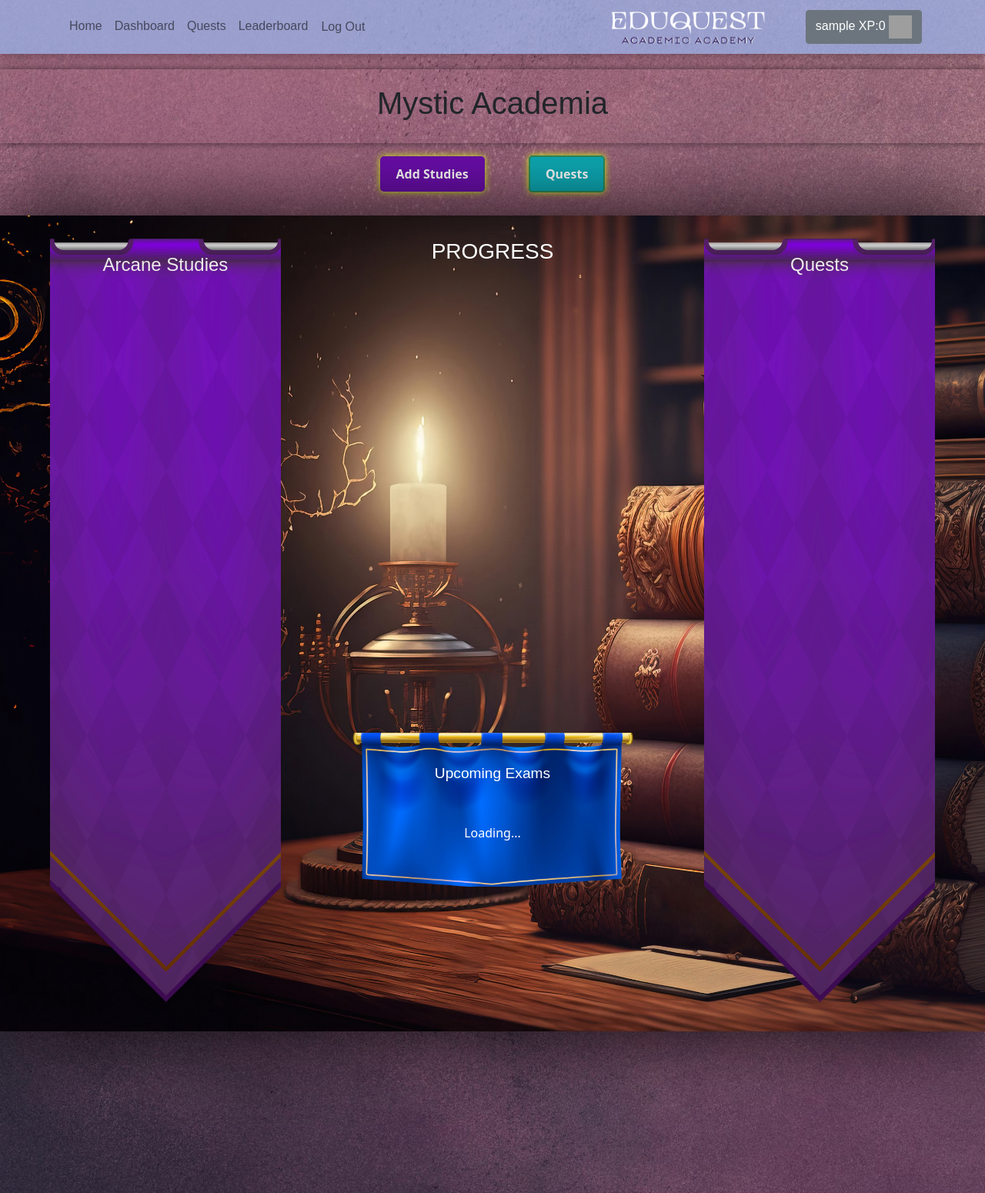
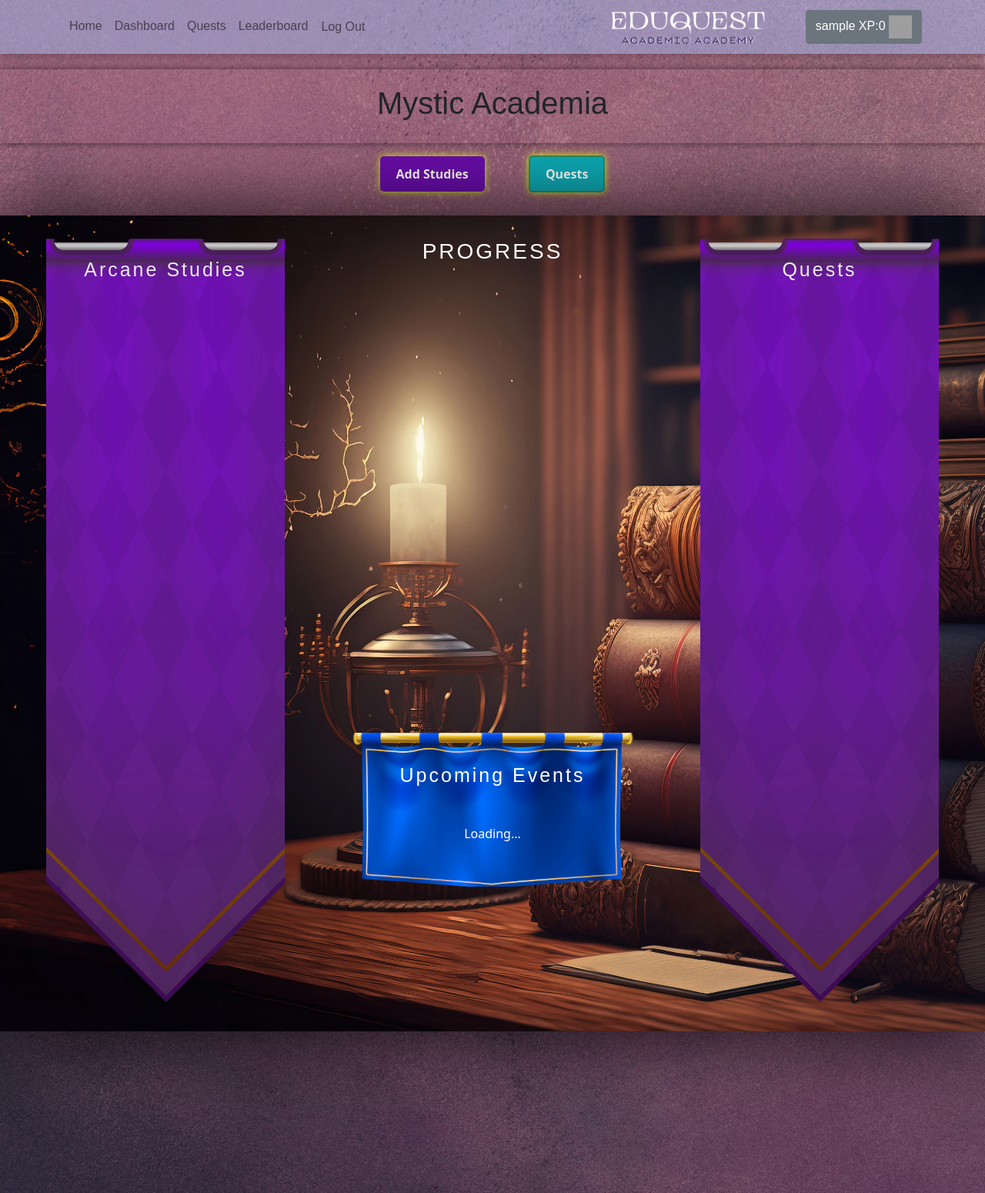
Before and after one commit to GA-EduQuest/EduQuest, a Django app: page /subjects/ in a window 1280 px wide. Shown: the top 1550 px of the page at 77% size. Run offline with Django 5.2, Linux system fonts and the light colour scheme; the visitor is signed in with stand-in values (Sample User, id 1); data that the repository does not hold is empty; some web fonts are replaced; grey boxes are pictures that could not be loaded.

Commit message:
Clean up

```diff
--- a/main_app/static/css/style.css
+++ b/main_app/static/css/style.css
@@ -24,7 +24,7 @@ body > main {
 .navbar {
     height: 70px;
     box-shadow: 0 0 20px rgba(0, 0, 0, 0.39);
-    background-color: rgba(153, 182, 239, 0.708);
+    background-color: rgba(153, 182, 239, 0.483);
     font-family: "TT Alientz Serif", sans-serif;
     top: 0;
     width: 100%;
@@ -402,9 +402,11 @@ footer p {
 .table-striped tbody tr:nth-of-type(even) {
     background-color: #445b97;
 }
+
 /* --------------------------------------------------------------------------------------------------------------- */
 /* Badge detail Page */
 /* --------------------------------------------------------------------------------------------------------------- */
+
 .badge-container {
     border: 1px solid rgb(219, 219, 219);
     border-radius: 10px;
@@ -451,19 +453,10 @@ footer p {
 .quest-details-header {
     background: linear-gradient(-45deg, #306cacb0, #a86ef4cd);
 }
-/* --------------------------------------------------------------------------------------------------------------- */
 
 /* --------------------------------------------------------------------------------------------------------------- */
-.form-text {
-    color: white;
-}
-.form-label {
-    color: white;
-}
-
-h2 {
-    font-family: "TT Alientz Serif", sans-serif;
-}
+/* Assignment forms  */
+/* --------------------------------------------------------------------------------------------------------------- */
 
 .assignment-form {
     margin: 20px auto;
@@ -488,3 +481,17 @@ h2 {
 .assignment-form h2 {
     margin-bottom: 0;
 }
+
+/* --------------------------------------------------------------------------------------------------------------- */
+/* Additional styles  */
+/* --------------------------------------------------------------------------------------------------------------- */
+
+.form-text {
+    color: white;
+}
+.form-label {
+    color: white;
+}
+h2 {
+    font-family: "TT Alientz Serif", sans-serif;
+}
--- a/main_app/static/css/subject-index-style.css
+++ b/main_app/static/css/subject-index-style.css
@@ -18,9 +18,8 @@
 
 .subject-list,
 .quest-list {
-    flex: 1;
-    min-width: 300px;
-    max-width: 300px;
+    min-width: 310px;
+    max-width: 310px;
     min-height: 1000px;
     height: auto;
     background-image: url(/static/images/banner.png);
@@ -46,7 +45,6 @@
     width: 100%;
     text-align: center;
     text-decoration: none;
-    color: #080808;
 }
 
 .subject-list ul,
@@ -59,7 +57,9 @@
 .quest-list h2 {
     color: #edebeb;
     text-align: center;
-    font-size: 1.5rem;
+    font-size: 25px;
+    letter-spacing: 3px;
+    margin-top: 5px;
     font-family: "TT Alientz Serif", sans-serif;
 }
 
@@ -91,13 +91,12 @@
     font-family: "TT Alientz Serif", sans-serif;
     padding: 10px 15px;
     border-radius: 5px;
-    border: none;
     position: relative;
-    transition: background-color 0.3s ease, transform 0.3s ease;
     display: inline-block;
     border: 1px solid white;
     border-left: 4px solid #8b4513;
     border-right: 4px solid #8b4513;
+    transition: background-color 0.3s ease, transform 0.3s ease;
 }
 
 .subject-list li a.btn:hover {
@@ -144,7 +143,7 @@
     left: 0px;
     color: white;
     z-index: 1;
-    font-size: 1.2rem;
+    font-size: 20px;
     font-weight: bold;
     opacity: 0;
     transition: opacity 0.3s ease;
@@ -167,7 +166,7 @@
 }
 
 .quest-list li:hover:before {
-    transform: scaleX(1);
+    transform: scaleX(1.1);
 }
 
 .quest-list li:hover .quest-name {
@@ -189,7 +188,6 @@
     background-repeat: no-repeat;
     background-position: center;
     background-size: cover;
-
     margin-top: 200px;
     margin-bottom: 20px;
     color: #fff;
@@ -201,8 +199,8 @@
 }
 
 .upcoming-container h3 {
-    font-size: 1.2rem;
-    margin-bottom: 10px;
+    font-size: 25px;
+    letter-spacing: 3px;
 }
 
 .add-subject a,
@@ -215,7 +213,7 @@
     color: #fff;
     border-radius: 5px;
     box-shadow: 0 0 10px rgb(225, 255, 29);
-    transition: background-color 0.3s ease;
+    transition: background-color 0.3s ease, transform 0.3s ease;
 }
 
 .add-subject a.btn-subject {
@@ -229,15 +227,18 @@
 
 .add-subject a.btn-subject:hover {
     background-color: #8d45e6;
+    transform: scale(1.1);
 }
 
 .add-subject a.btn-quests:hover {
     background-color: #30d2dc;
+    transform: scale(1.1);
 }
 
 h3 {
     color: white;
     font-family: "TT Alientz Serif", sans-serif;
+    letter-spacing: 3px;
 }
 
 /* -------------------------------------------------------------------------------------------------- */
--- a/main_app/templates/subjects/index.html
+++ b/main_app/templates/subjects/index.html
@@ -33,7 +33,7 @@
         </div>
 
       <div class="upcoming-container">
-          <h3 id="upcoming-exam-title">Upcoming Exams</h3>
+          <h3 id="upcoming-exam-title">Upcoming Events</h3>
           <p id="exam-details">Loading...</p>
       </div>
     </div>
@@ -60,5 +60,6 @@
 
 
 <script src="https://cdn.jsdelivr.net/npm/chart.js"></script>
-<script src="{% static 'js/script.js' %}"></script>
+<script src="{% static 'js/subject-index.js' %}"></script>
+
   {% endblock %}
--- a/main_app/templates/subjects/subject_form.html
+++ b/main_app/templates/subjects/subject_form.html
@@ -53,6 +53,7 @@
         {% endif %}
     </div>
 </form>
+
 <script>
     document.addEventListener('DOMContentLoaded', function () {
         const examDateField = document.getElementById('id_exam_date');
```
Also changed, not shown: main_app/static/js/subject-detail.js (added, +34 -0 lines), main_app/templates/subjects/subject_detail.html (+9 -47 lines), main_app/static/js/subject-index.js (renamed from main_app/static/js/script.js).
